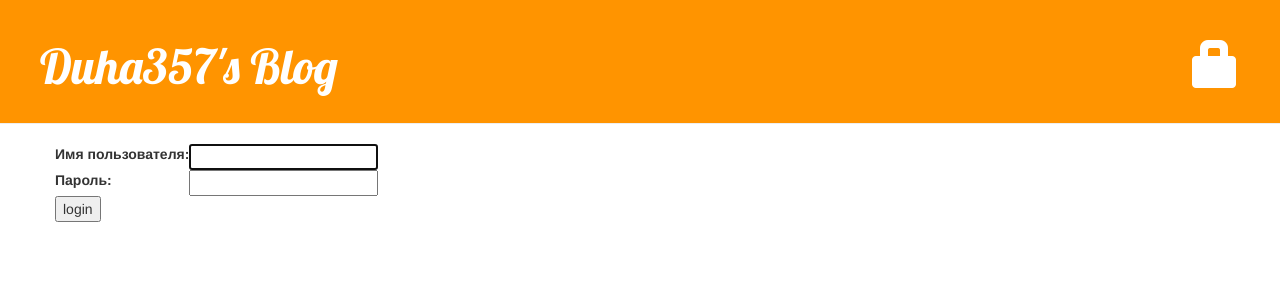
After one commit to Duha357/my_blog, a Django app: page /accounts/login/?next=/post/1/edit/ in a window 1280 px wide. The commit adds this page. Shown: the top 300 px of the page. Run offline with Django 3.2, Linux system fonts and the light colour scheme; some libraries are stand-ins or nearby versions.

Commit message:
Myblog version 1.0006 - Authorization fields in HTML added - Exit button in HTML added - Separated create and edit for authorized and unauthorized users added

```diff
--- a/blog/templates/blog/base.html
+++ b/blog/templates/blog/base.html
@@ -20,6 +20,11 @@
                 <a href="{% url 'post_draft_list' %}" class="top-menu">
                     <span class="glyphicon glyphicon-edit"></span>
                 </a>
+                <p class="top-menu">Привет {{ user.username }} <small><a href="{% url 'logout' %}">(Выйти)</a></small></p>
+            {% else %}
+                <a href="{% url 'login' %}" class="top-menu">
+                    <span class="glyphicon glyphicon-lock"></span>
+                </a>
             {% endif %}
             <a href="/">Duha357's Blog</a>
         </h1>
--- a/blog/templates/blog/post_edit.html
+++ b/blog/templates/blog/post_edit.html
@@ -1,8 +1,9 @@
 {% extends 'blog/base.html' %}
 
 {% block content %}
-    <h1>New post</h1>
-    <form method="POST" class="post-form">{% csrf_token %}
+    <h1>Новый пост</h1>
+    <form method="POST" class="post-form">
+    {% csrf_token %}
         {{ form.as_p }}
         <button type="submit" class="save btn btn-default">Save</button>
     </form>
--- /dev/null
+++ b/blog/templates/registration/login.html
@@ -0,0 +1,24 @@
+{% extends "blog/base.html" %}
+
+{% block content %}
+    {% if form.errors %}
+        <p>Неверное имя пользователя или пароль. Пожалуйста, попробуйте ещё раз.</p>
+    {% endif %}
+
+    <form method="post" action="{% url 'login' %}">
+    {% csrf_token %}
+        <table>
+        <tr>
+            <td>{{ form.username.label_tag }}</td>
+            <td>{{ form.username }}</td>
+        </tr>
+        <tr>
+            <td>{{ form.password.label_tag }}</td>
+            <td>{{ form.password }}</td>
+        </tr>
+        </table>
+
+        <input type="submit" value="login" />
+        <input type="hidden" name="next" value="{{ next }}" />
+    </form>
+{% endblock %}
--- a/blog/views.py
+++ b/blog/views.py
@@ -1,5 +1,6 @@
 from django.shortcuts import render, redirect, get_object_or_404
 from django.utils import timezone
+from django.contrib.auth.decorators import login_required
 from .models import Post
 from .forms import PostForm
 
@@ -14,6 +15,7 @@ def post_detail(request, pk):
     return render(request, 'blog/post_detail.html', {'post': post})
 
 
+@login_required
 def post_new(request):
     if request.method == "POST":
         form = PostForm(request.POST)
@@ -27,6 +29,7 @@ def post_new(request):
     return render(request, 'blog/post_edit.html', {'form': form})
 
 
+@login_required
 def post_edit(request, pk):
     post = get_object_or_404(Post, pk=pk)
     if request.method == "POST":
@@ -41,17 +44,20 @@ def post_edit(request, pk):
     return render(request, 'blog/post_edit.html', {'form': form})
 
 
+@login_required
 def post_draft_list(request):
     posts = Post.objects.filter(published_date__isnull=True).order_by('created_date')
     return render(request, 'blog/post_draft_list.html', {'posts': posts})
 
 
+@login_required
 def post_publish(request, pk):
     post = get_object_or_404(Post, pk=pk)
     post.publish()
     return redirect('post_detail', pk=pk)
 
 
+@login_required
 def post_remove(request, pk):
     post = get_object_or_404(Post, pk=pk)
     post.delete()
--- a/myblog/settings.py
+++ b/myblog/settings.py
@@ -120,3 +120,8 @@ USE_TZ = True
 
 STATIC_URL = '/static/'
 STATIC_ROOT = os.path.join(BASE_DIR, 'static')
+
+
+# Url to redirect after successfull login
+
+LOGIN_REDIRECT_URL = '/'
--- a/myblog/urls.py
+++ b/myblog/urls.py
@@ -15,8 +15,11 @@ Including another URLconf
 """
 from django.contrib import admin
 from django.urls import path, include
+from django.contrib.auth import views
 
 urlpatterns = [
     path('admin/', admin.site.urls),
+    path('accounts/login/', views.LoginView.as_view(), name='login'),
+    path('accounts/logout/', views.LogoutView.as_view(next_page='/'), name='logout'),
     path('', include('blog.urls')),
 ]
```
